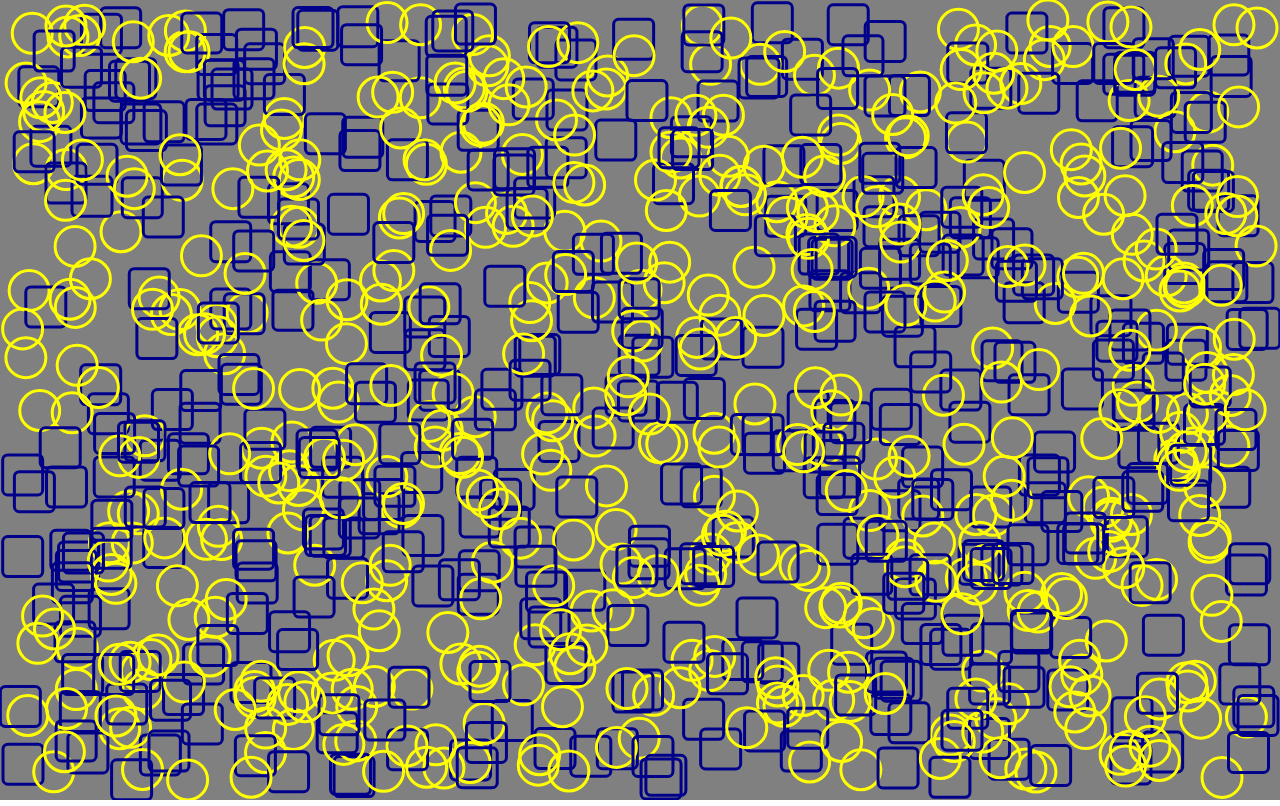
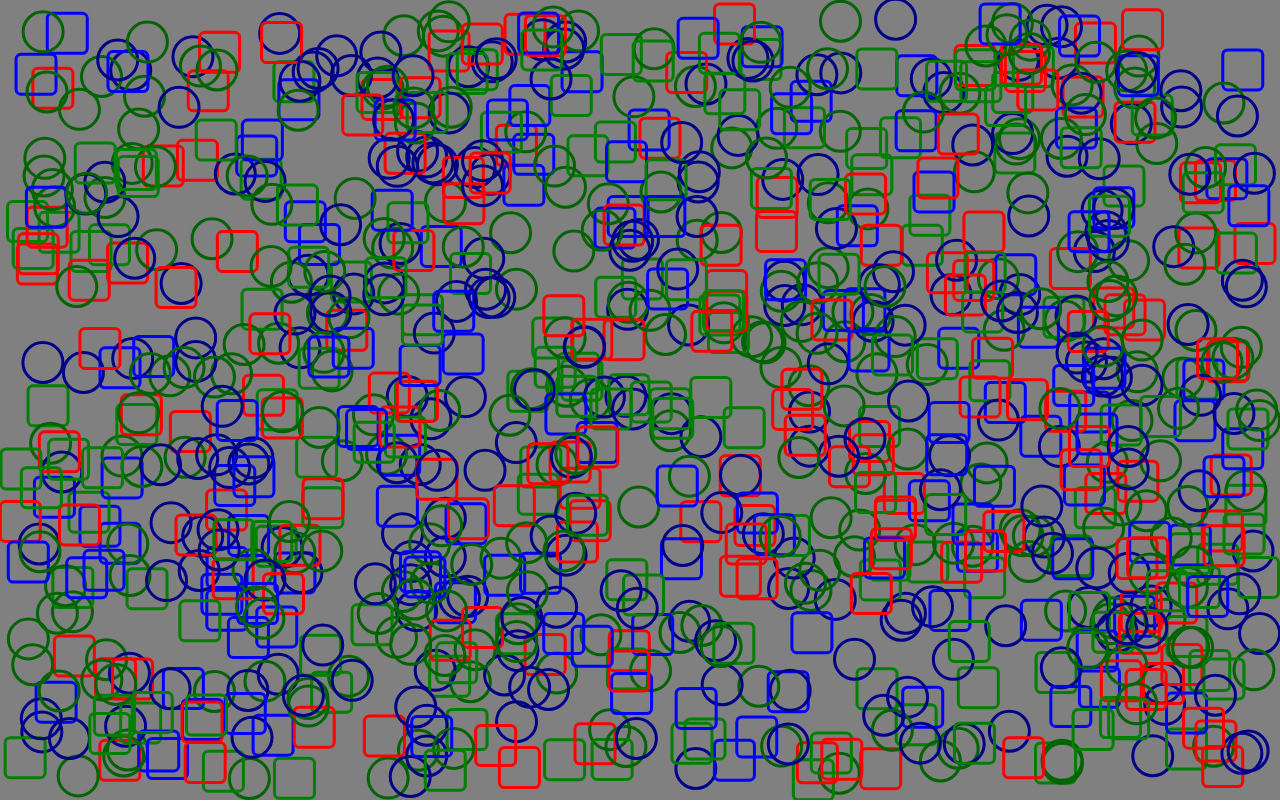
Before and after one commit to netrolite/graph-builder, a React (Vite) app: page / in a window 1280 px wide. Built offline with nearby package versions, Linux system fonts and the light colour scheme.

Commit message:
random colors

```diff
--- a/src/App.jsx
+++ b/src/App.jsx
@@ -17,11 +17,12 @@ export default function App() {
 	function draw() {
 		const canvas = canvasRef.current;
 		/** @type {CanvasRenderingContext2D} */ const c = canvas.getContext("2d");
-		c.strokeStyle = "red"
 
 		// this is a super class for other classes. Do not call it directly
 		class Shape {
-			constructor(velocity) {
+			constructor(colors, velocity) {
+				this.strokeStyle = colors[Math.floor(Math.random() * colors.length)];
+
 				const randVx = Math.random() - 0.5;
 				const randVy = Math.random() - 0.5;
 				const rand = Math.random();
@@ -50,8 +51,8 @@ export default function App() {
 
 			draw() {
 				c.beginPath();
-				c.strokeStyle = "yellow";
-				c.lineWidth = 3
+				c.lineWidth = 3;
+				c.strokeStyle = this.strokeStyle;
 				c.arc(this.x, this.y, this.radius, 0, Math.PI * 2);
 				c.stroke();
 			}
@@ -72,19 +73,19 @@ export default function App() {
 		}
 
 		class Rectangle extends Shape {
-			constructor(width, height, radii, ...args) {
+			constructor(width, height, cornerRadius, ...args) {
 				super(...args);
 				this.x = Math.random() * (canvas.width - width);
 				this.y = Math.random() * (canvas.height - height);
 				this.width = width;
 				this.height = height;
-				this.radii = radii;
+				this.cornerRadius = cornerRadius;
 			}
 
 			draw() {
 				c.beginPath();
-				c.strokeStyle = "darkblue";
-				c.roundRect(this.x, this.y, this.width, this.height, this.radii);
+				c.strokeStyle = this.strokeStyle;
+				c.roundRect(this.x, this.y, this.width, this.height, this.cornerRadius);
 				c.stroke();
 			}
 
@@ -107,9 +108,9 @@ export default function App() {
 			for (let i = 0; i < 1000; i++) {
 				Math.random() > 0.5
 				// new Rectangle(width, height, borderRadius, velocity);
-				? shapes.push(new Rectangle(40, 40, [5], 1))
+				? shapes.push(new Rectangle(40, 40, [5], ["red", "green", "blue"], 1))
 				// new Cirlce(radius, velocity);
-				: shapes.push(new Circle(20, 1));
+				: shapes.push(new Circle(20, ["darkblue", "darkgreen"], 1));
 			}
 		}
 
```
